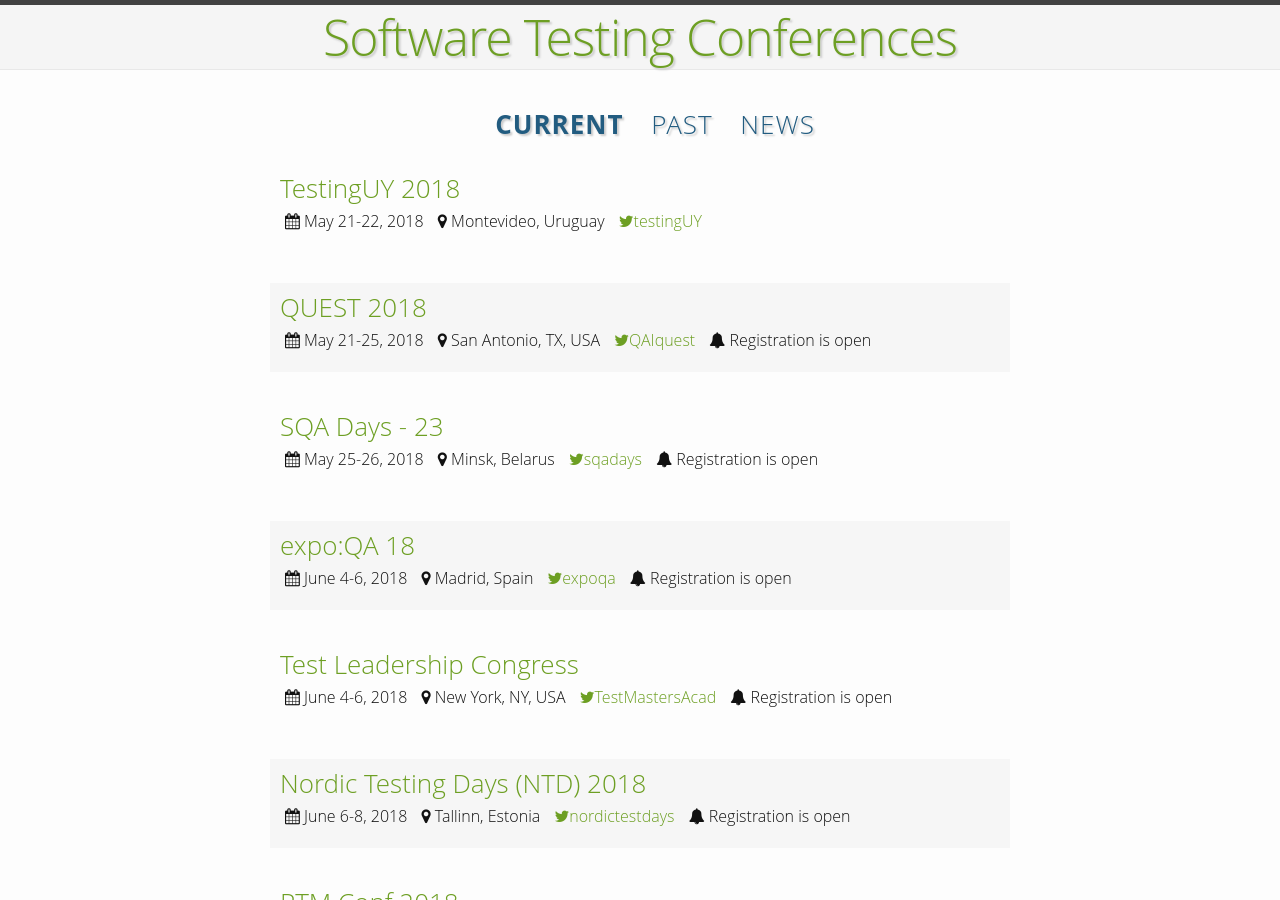
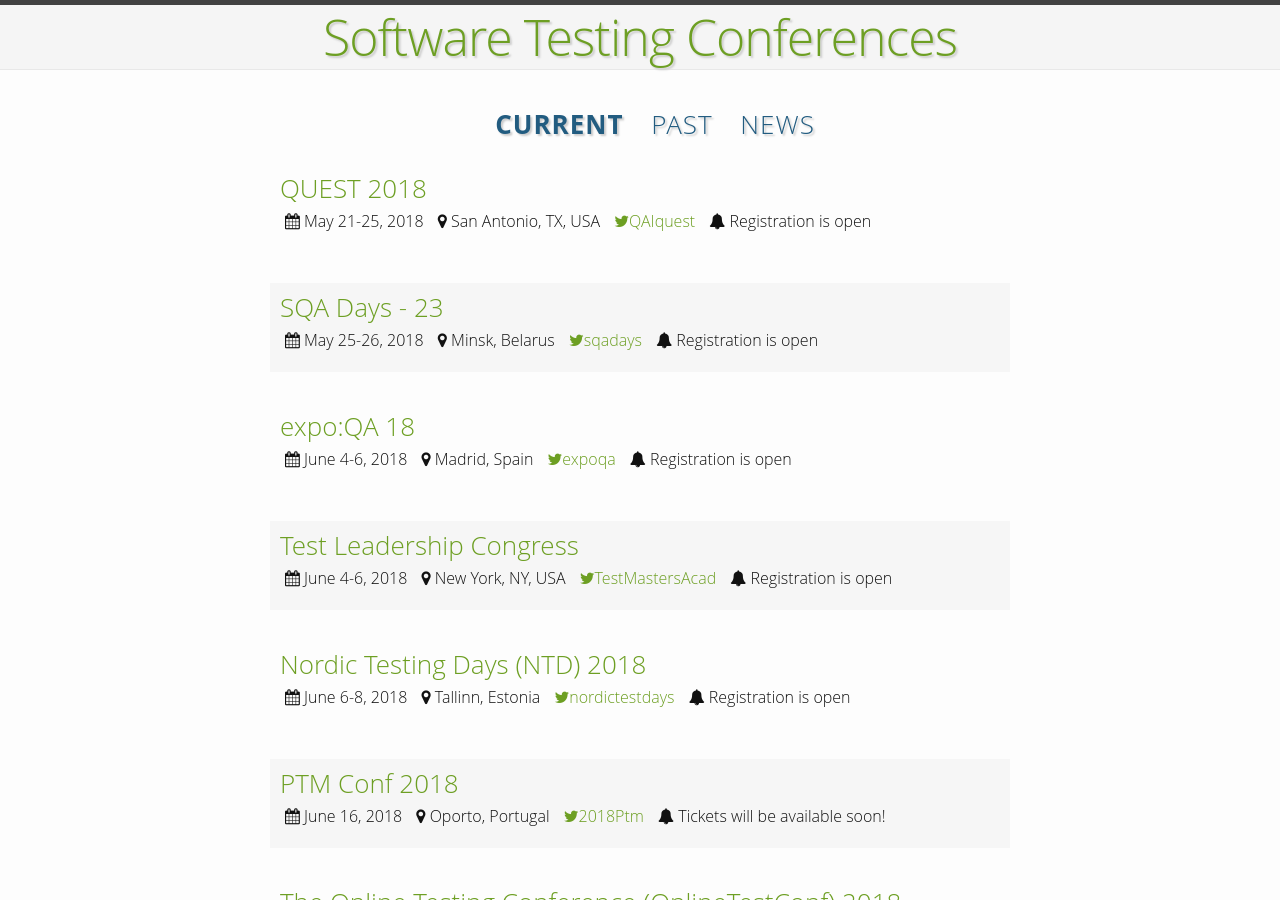
Before and after one commit to TestingConferences/testingconferences.github.io, a Jekyll site: the page built from index.html, in a window 1280 px wide and 900 px high. Built offline with Jekyll 4.4.1, drawn with Linux system fonts in a browser that asks for light colours.

Commit message:
Moved current to past

```diff
--- a/_data/current.yml
+++ b/_data/current.yml
@@ -1,9 +1,3 @@
-- name: TestingUY 2018
-  location: Montevideo, Uruguay
-  dates: "May 21-22, 2018"
-  url: http://www.testing.uy/
-  twitter: testingUY
-
 - name: QUEST 2018
   location: San Antonio, TX, USA
   dates: "May 21-25, 2018"
--- a/_data/past.yml
+++ b/_data/past.yml
@@ -1,3 +1,9 @@
+- name: TestingUY 2018
+  location: Montevideo, Uruguay
+  dates: "May 21-22, 2018"
+  url: http://www.testing.uy/
+  twitter: testingUY
+
 - name: TestBash Dublin 2018
   location: Dublin, Ireland
   dates: "May 18, 2018"
```
